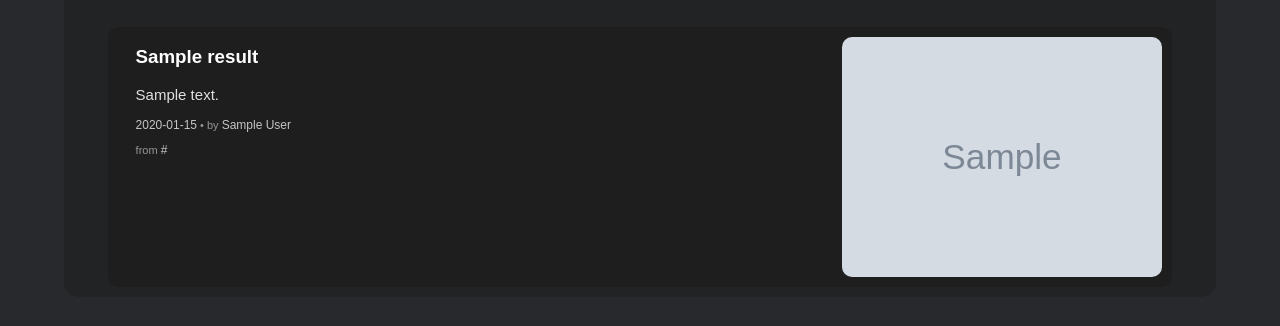
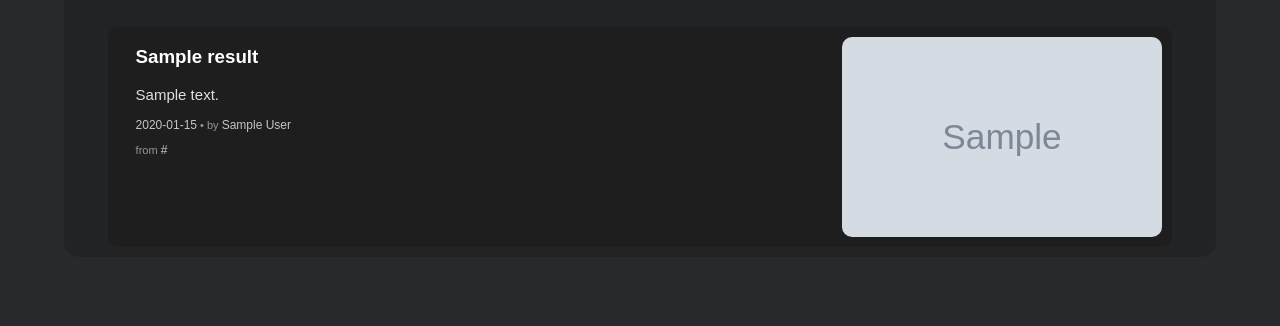
Before and after one commit to meadowilla/New-Aggregator, a Spring app: template src/main/resources/templates/home.html in a window 1280 px wide. Shown: the part 251-577 px from the top of the page. Run offline with Thymeleaf, Linux system fonts and the light colour scheme; the template is opened without the code that fills it: most values are stand-ins (such as "Sample title", 1, 10 or a date in 2020); grey boxes marked "Sample" are stand-in pictures; data that the repository does not hold is empty.

Commit message:
update css

```diff
--- a/src/main/resources/static/css/style.css
+++ b/src/main/resources/static/css/style.css
@@ -91,12 +91,12 @@ body {
 .news-image {
     border-radius: 10px;
     margin: 10px;
-    width: auto;
-    height: auto;
-    max-width: 320px;
-    max-height: 240px;
+    width: 320px;
+    height: 200px;
+    object-fit: cover;
     float: right;
 }
+
 .news-content {
     display: inline-block;
     text-align: left;
```
